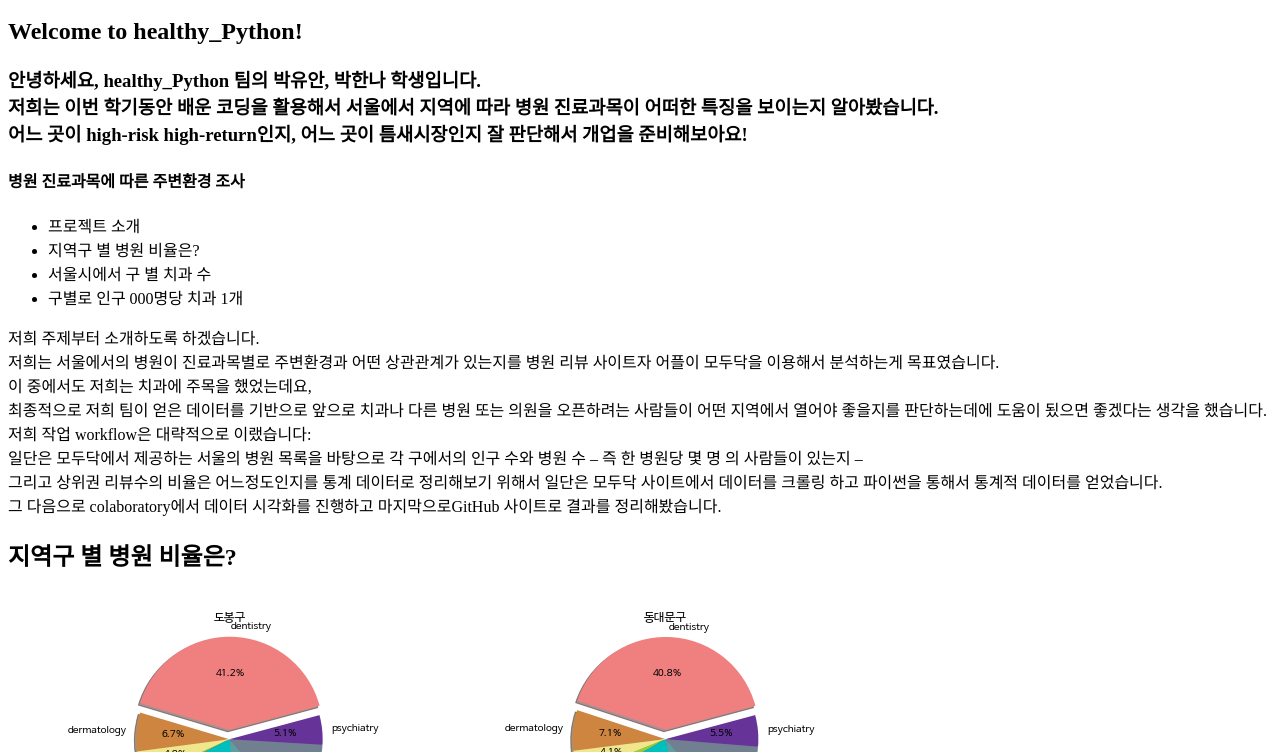
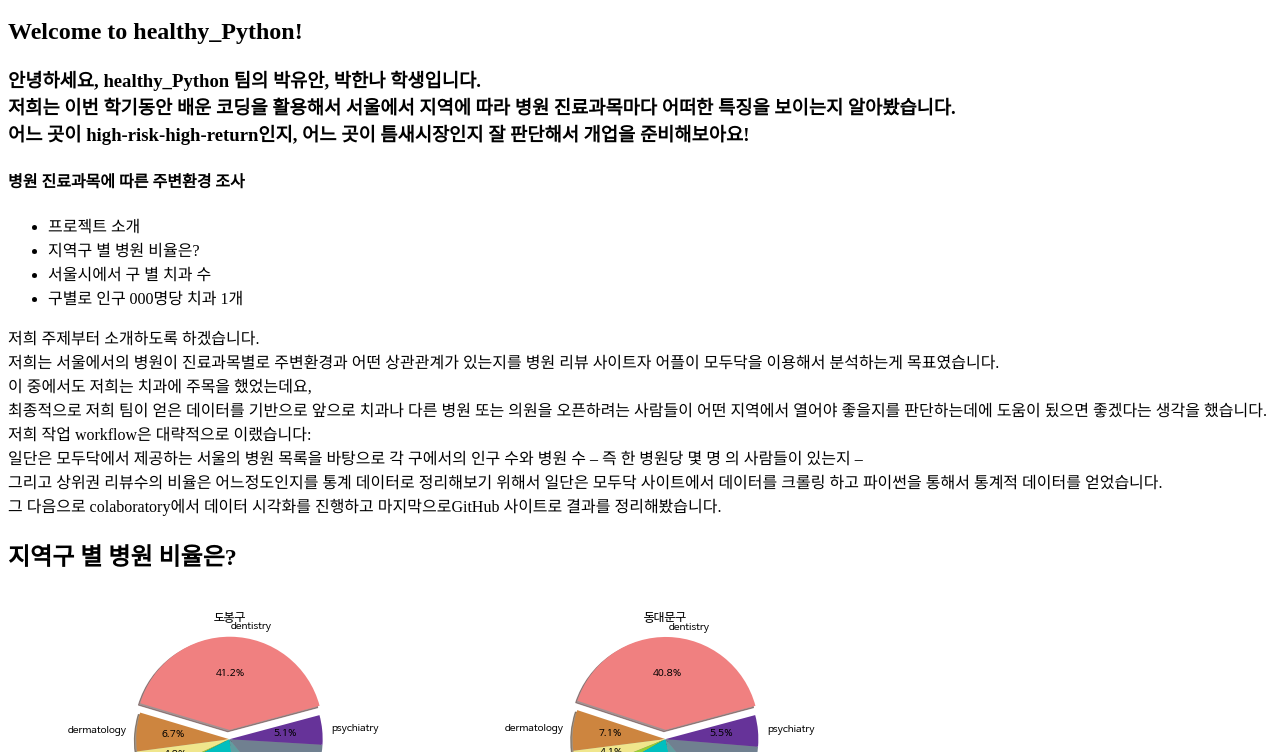
Before and after one commit to YooanPark/healthy_Python, a plain HTML site: page index.html in a window 1280 px wide. Shown: the part 48-800 px from the top of the page. Drawn offline with Linux system fonts and the light colour scheme.

Commit message:
Update index.html

```diff
--- a/index.html
+++ b/index.html
@@ -4,11 +4,13 @@
         <p style="color:#581845;"><h1>healthy_Python</h1></p>
     </head>
     <body>
-        <h2> Welcome to healthy_Python! </h2>
-        <h3>안녕하세요, healthy_Python 팀의 박유안, 박한나 학생입니다. <br>
-            저희는 이번 학기동안 배운 코딩을 활용해서 서울에서 지역에 따라 병원 진료과목이 어떠한 특징을 보이는지 알아봤습니다.<br>
-            어느 곳이 high-risk high-return인지, 어느 곳이 틈새시장인지 잘 판단해서 개업을 준비해보아요!
-        </h3>
+        <div class= "ui inverted center aligned segment"> <h2> Welcome to healthy_Python! </h2> </div>
+        <div class= "ui devider">
+            <h3>안녕하세요, healthy_Python 팀의 박유안, 박한나 학생입니다. <br>
+                저희는 이번 학기동안 배운 코딩을 활용해서 서울에서 지역에 따라 병원 진료과목마다 어떠한 특징을 보이는지 알아봤습니다.<br>
+                어느 곳이 high-risk-high-return인지, 어느 곳이 틈새시장인지 잘 판단해서 개업을 준비해보아요!
+            </h3>
+        </div>
 
         <h4>병원 진료과목에 따른 주변환경 조사</h4>
 
```
